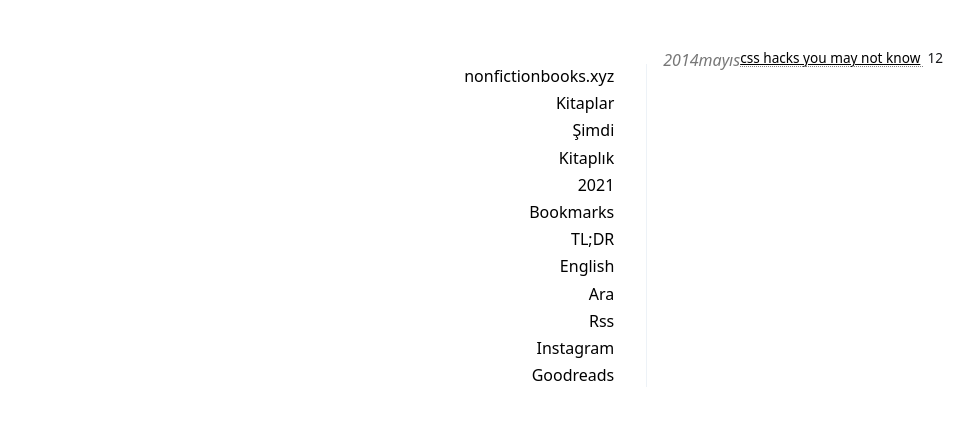
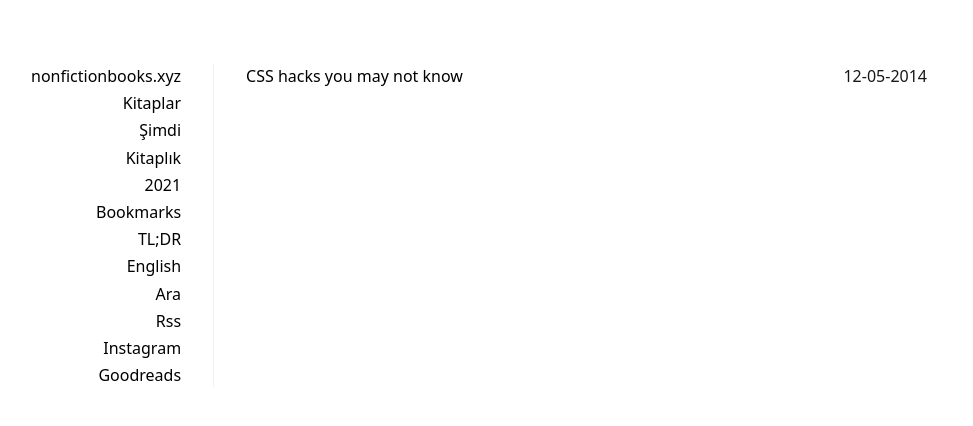
Before and after one commit to baneteasnow2/baneteasnow2.github.io, a Jekyll site: the page built from _pages/books.md, in a window 1280 px wide. Shown: the top 426 px of the page, without its empty margins (161-1134 px from the left). Built offline with Jekyll 4.4.1, drawn with Linux system fonts in a browser that asks for light colours.

Commit message:
Update archive.html

```diff
--- a/_layouts/archive.html
+++ b/_layouts/archive.html
@@ -2,10 +2,10 @@
 layout: default
 ---
 
-<div style="clear: both;"></div>
-<br />
-<br />
-{%-include post_list.html category=page.which_category-%}
-
-<br />
-<div style="clear: both;"></div>
+<section class="posts">
+<ul>
+{% for post in site.posts %}
+<li><a href="{{ site.baseurl }}{{ post.url }}">{{ post.title }}</a><time datetime="{{ post.date | date_to_xmlschema }}">{{ post.date | date: "%d-%m-%Y" }}</time></li>
+{% endfor %}
+</ul>
+</section>
```
